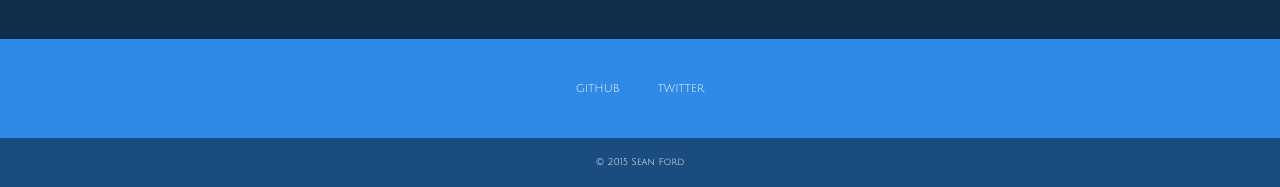
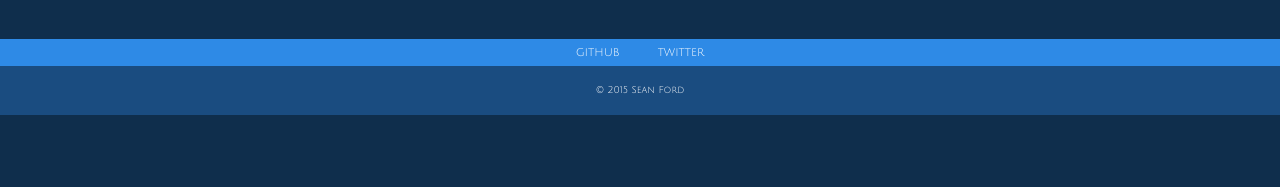
Before and after one commit to seantford/portfolio, a plain HTML site: page index.html in a window 1280 px wide. Shown: the part 1249-1436 px from the top of the page. After the commit the page ends 1364 px from the top, so only its background shows below. Drawn offline with Linux system fonts and the light colour scheme; a web font is replaced by a local one.

Commit message:
index css good, add omg for about

```diff
--- a/css/styles.css
+++ b/css/styles.css
@@ -110,7 +110,6 @@ nav .selected {
 #gallery li a img {
 	display: block;
 	float: left;
-	/*background-color: lightblue;*/
     width: 50%;
 	height: auto;
 
@@ -185,7 +184,6 @@ FOOTER
 	flex-wrap: wrap;
 	justify-content: center;
 	background-color: #2E8AE6;
-	padding: 3em;
 	margin-top: 0;
 	margin-bottom: 0;
 }
@@ -203,7 +201,6 @@ FOOTER
   	padding-top: 1.5em;
   	display: flex;
   	flex-direction: column;
-
 }
 
 #copyright {
```
Also changed, not shown: img/sf.gif (added).
